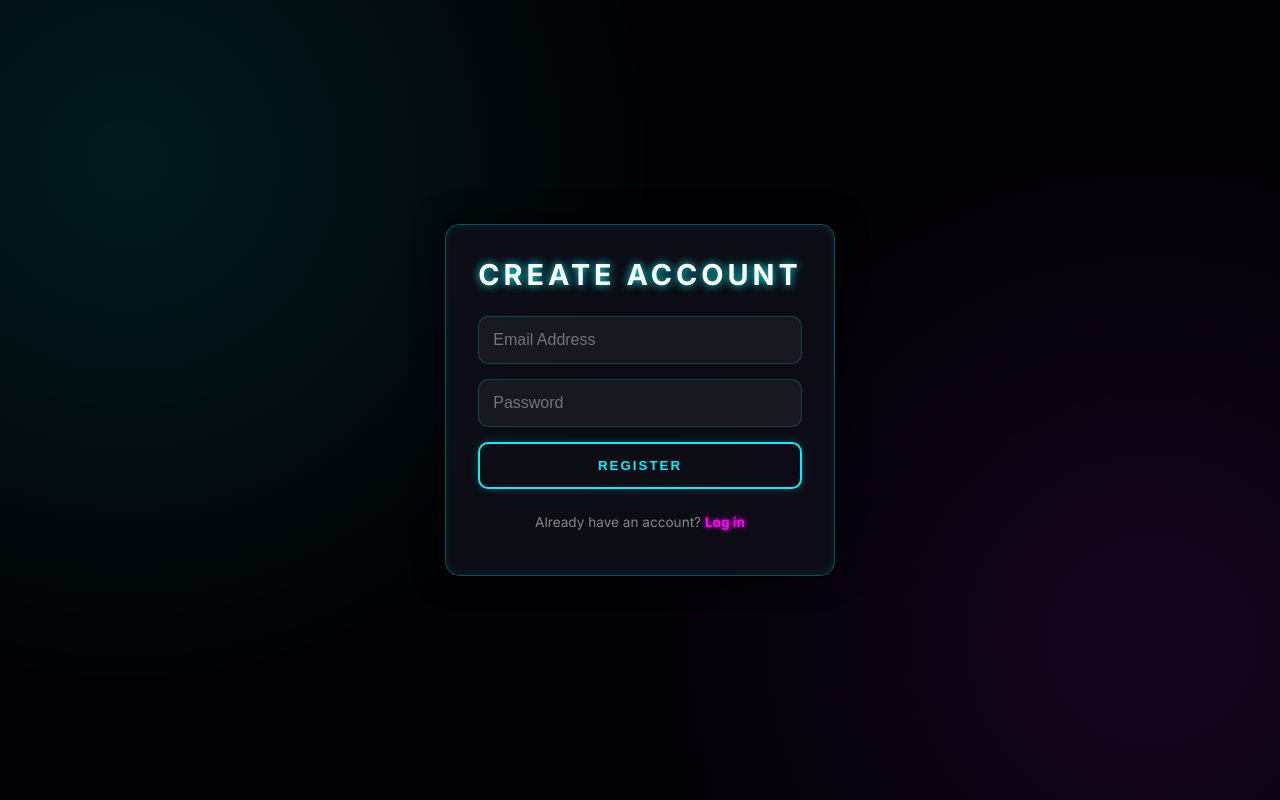
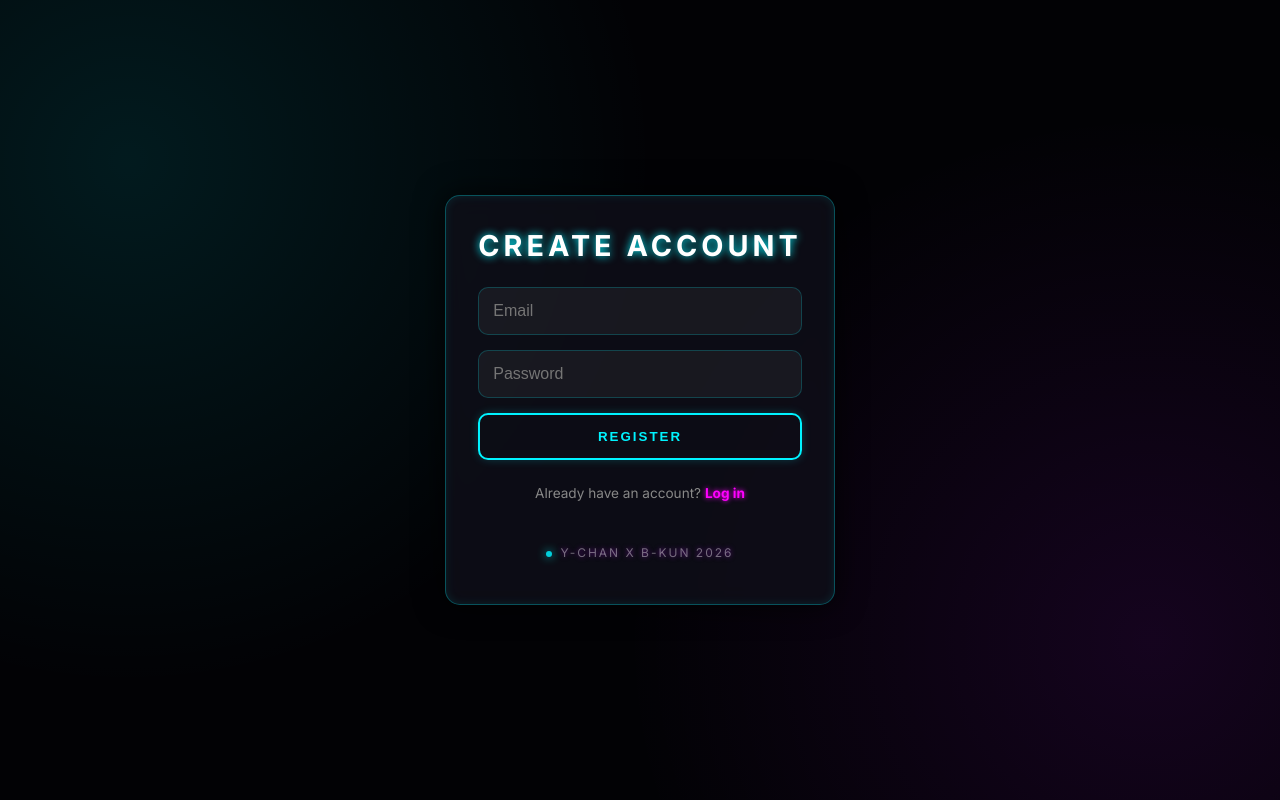
Before and after one commit to jldakaysedut/my-task-app, a React (Vite) app in the folder frontend/: page /register in a window 1280 px wide. Built offline with nearby package versions, Linux system fonts and the light colour scheme.

Commit message:
Finalize registration, login, and Vercel routing

```diff
--- a/frontend/src/Login.jsx
+++ b/frontend/src/Login.jsx
@@ -1,6 +1,6 @@
 import { useState } from 'react';
 import { Link, useNavigate } from 'react-router-dom';
-import API from './api'; // Correct path for your structure
+import API from './api';
 import './App.css';
 
 function Login() {
@@ -12,12 +12,8 @@ function Login() {
         e.preventDefault();
         try {
             const res = await API.post('/login', { email, password });
-
-            // Save user info to browser memory (localStorage)
             localStorage.setItem('user', JSON.stringify(res.data.user));
-
-            alert("Login successful!");
-            navigate('/dashboard'); // We will create this next!
+            navigate('/dashboard');
         } catch (err) {
             alert(err.response?.data?.error || "Login failed");
         }
@@ -27,25 +23,13 @@ function Login() {
         <div className="auth-card">
             <h2>Welcome Back</h2>
             <form onSubmit={handleLogin}>
-                <input
-                    type="email"
-                    placeholder="Email Address"
-                    onChange={(e) => setEmail(e.target.value)}
-                    required
-                />
-                <input
-                    type="password"
-                    placeholder="Password"
-                    onChange={(e) => setPassword(e.target.value)}
-                    required
-                />
+                <input type="email" placeholder="Email" value={email} onChange={(e) => setEmail(e.target.value)} required />
+                <input type="password" placeholder="Password" value={password} onChange={(e) => setPassword(e.target.value)} required />
                 <button type="submit">Login</button>
             </form>
-            <p className="link-text">
-                Need an account? <Link to="/register">Register</Link>
-            </p>
+            <p className="link-text">Need an account? <Link to="/register">Register</Link></p>
+            <p className="footer-text">y-chan x b-kun 2026</p>
         </div>
     );
 }
-
 export default Login;
--- a/frontend/src/Register.jsx
+++ b/frontend/src/Register.jsx
@@ -1,6 +1,6 @@
 import { useState } from 'react';
 import { Link, useNavigate } from 'react-router-dom';
-import API from './api'; // Correct path for your structure
+import API from './api';
 import './App.css';
 
 function Register() {
@@ -13,7 +13,7 @@ function Register() {
         try {
             const res = await API.post('/register', { email, password });
             alert(res.data.message);
-            navigate('/login'); // Move to login after successful registration
+            navigate('/login');
         } catch (err) {
             alert(err.response?.data?.error || "Registration failed");
         }
@@ -23,26 +23,13 @@ function Register() {
         <div className="auth-card">
             <h2>Create Account</h2>
             <form onSubmit={handleRegister}>
-                <input
-                    type="email"
-                    placeholder="Email Address"
-                    onChange={(e) => setEmail(e.target.value)}
-                    required
-                />
-                <input
-                    type="password"
-                    placeholder="Password"
-                    onChange={(e) => setPassword(e.target.value)}
-                    required
-                />
+                <input type="email" placeholder="Email" value={email} onChange={(e) => setEmail(e.target.value)} required />
+                <input type="password" placeholder="Password" value={password} onChange={(e) => setPassword(e.target.value)} required />
                 <button type="submit">Register</button>
             </form>
-            <p className="link-text">
-                Already have an account? <Link to="/login">Log in</Link>
-            </p>
-
+            <p className="link-text">Already have an account? <Link to="/login">Log in</Link></p>
+            <p className="footer-text">y-chan x b-kun 2026</p>
         </div>
     );
 }
-
 export default Register;
```
Also changed, not shown: frontend/vercel.json.
